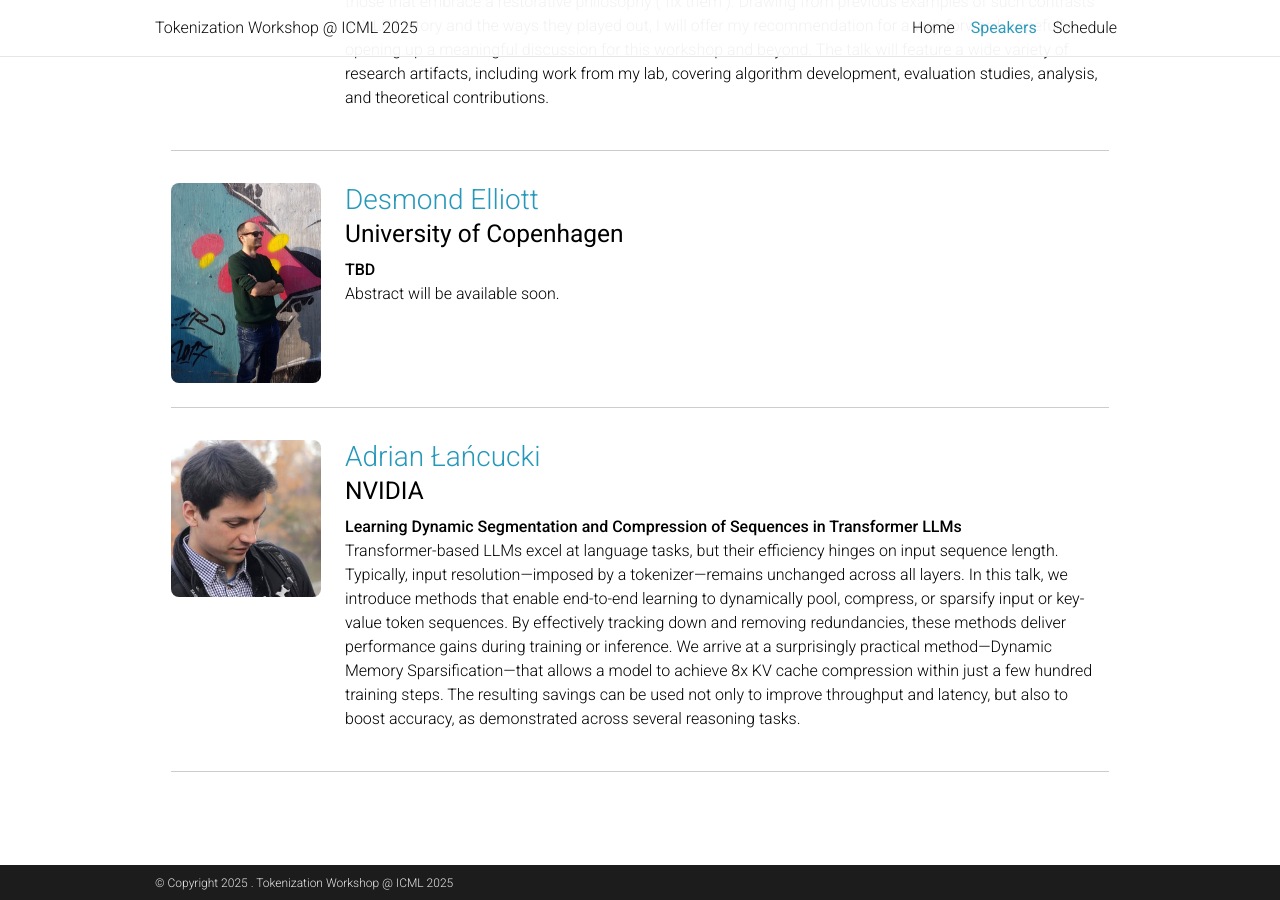
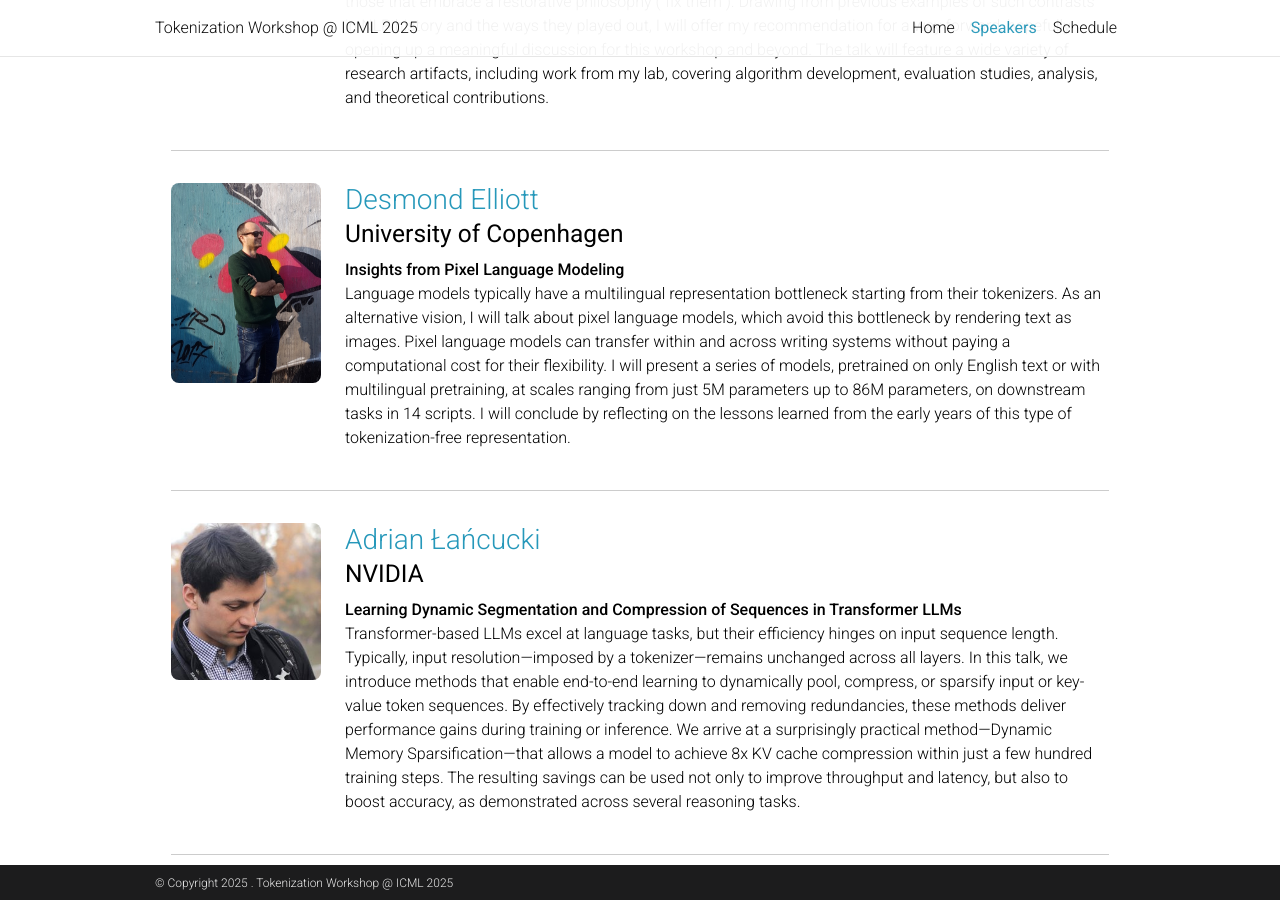
Before and after one commit to tokenization-workshop/tokenization-workshop.github.io, a Jekyll site: the page built from _pages/speakers.md, in a window 1280 px wide and 900 px high, scrolled down 396 px. Built offline with Jekyll 4.4.1, drawn with Linux system fonts in a browser that asks for light colours; comment, search, counter and statistics services are not loaded; a style sheet for code colours, icons or effects is not loaded.

Commit message:
formatting speakers

```diff
--- a/_pages/speakers.md
+++ b/_pages/speakers.md
@@ -32,8 +32,8 @@ nav_order: 2
           <small>University of Copenhagen</small>
         </h3>
         <p class="abstract">
-          <strong>TBD</strong><br>
-          Abstract will be available soon.
+          <strong>Insights from Pixel Language Modeling</strong><br>
+          Language models typically have a multilingual representation bottleneck starting from their tokenizers. As an alternative vision, I will talk about pixel language models, which avoid this bottleneck by rendering text as images. Pixel language models can transfer within and across writing systems without paying a computational cost for their flexibility. I will present a series of models, pretrained on only English text or with multilingual pretraining, at scales ranging from just 5M parameters up to 86M parameters, on downstream tasks in 14 scripts. I will conclude by reflecting on the lessons learned from the early years of this type of tokenization-free representation.
         </p>
       </div>
     </div>
```
Also changed, not shown: 1 other file.
